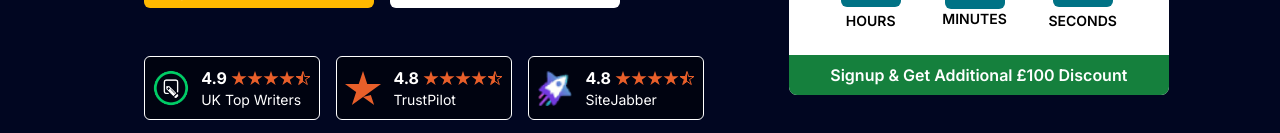
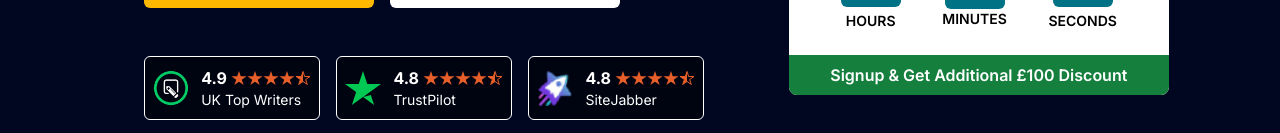
Before and after one commit to mshafyAli/NextTest, a Next.js app in the folder my-app/: page / in a window 1280 px wide. Shown: the part 667-800 px from the top of the page. Built offline with nearby package versions, Linux system fonts and the light colour scheme.

Commit message:
add some changes

```diff
--- a/my-app/src/Components/Banner.jsx
+++ b/my-app/src/Components/Banner.jsx
@@ -134,7 +134,7 @@ const Banner = () => {
                 <div className="bg-[#00000080]  md:w-44 h-16 p-2 rounded-md border border-white">
                   <div className="flex items-center justify-between h-full">
                     <div>
-                        <SiTrustpilot  color="#E85F2A" className="w-8 h-8 md:w-9 md:h-9"/>
+                        <SiTrustpilot  color="#00C853" className="w-8 h-8 md:w-9 md:h-9"/>
 
                     </div>
                     <div className="flex flex-col items-start">
--- a/my-app/src/Components/FooterBanner.jsx
+++ b/my-app/src/Components/FooterBanner.jsx
@@ -3,7 +3,7 @@ const FooterBanner = () => {
     <div className="bg-white w-full h-auto">
       <div className="md:w-[80%] w-[95%] mx-auto">
         <div className="flex items-center flex-col gap-2 md:flex-row justify-between py-4">
-          <h2 className="text-sm">Copyright © 2001 The Academians UK | All rights reserved</h2>
+          <h2 className="text-[12px] md:text-sm">Copyright © 2001 The Academians UK | All rights reserved</h2>
           <h2 className="text-sm">| Terms of Service | Privacy Policy | Refund Policy |</h2>
         </div>
       </div>
--- a/my-app/src/Components/Navbar.jsx
+++ b/my-app/src/Components/Navbar.jsx
@@ -32,51 +32,7 @@ const Navbar = ({handleAboutClick, handleContactClick}) => {
 
 
 
-  // const handleScrollToSection = (ref) => {
-  //   if (ref && ref.current) {
-  //     ref.current.scrollIntoView({ behavior: 'smooth' });
-  //   }
-  // };
 
-  // const handleAboutClick = () => {
-  //   if (pathname === '/') {
-  //     // If already on the Home page, scroll to the About section
-  //     handleScrollToSection(aboutRef);
-  //   } else {
-  //     // Navigate to the Home page with query param for 'about' section
-  //     router.push('/?scrollTo=about');
-  //   }
-  // };
-
-  // const handleContactClick = () => {
-  //   if (pathname === '/') {
-  //     // If already on the Home page, scroll to the Contact section
-  //     handleScrollToSection(contactRef);
-  //   } else {
-  //     // Navigate to the Home page with query param for 'contact' section
-  //     router.push('/?scrollTo=contact');
-  //   }
-  // };
-
-   // Navigate to home with hash for scrolling
-  //  const handleScrollToAbout = () => {
-  //   router.push('/#about');
-  // };
-
-  // const handleScrollToContact = () => {
-  //   router.push('/#contact-us');
-  // };
-
-
-  // const handleAboutClick = () => {
-  //   // Navigate to home page with query param for 'about' section
-  //   router.push('/?scrollTo=about');
-  // };
-
-  // const handleContactClick = () => {
-  //   // Navigate to home page with query param for 'contact' section
-  //   router.push('/?scrollTo=contact');
-  // };
 
   // Close dropdown if click outside of dropdown or service
   const handleClickOutside = (event) => {
@@ -252,7 +208,7 @@ const Navbar = ({handleAboutClick, handleContactClick}) => {
             </div>
             {isDropdownOpen && (
               <div
-                className="bg-[#007285] border border-[#ffffff7a] w-[220px] text-white rounded-md shadow-lg mt-2 mb-4"
+                className="bg-primary border border-[#ffffff7a] w-[220px] text-white rounded-md shadow-lg mt-2 mb-4"
                 ref={dropdownRef}
               >
                 <ul>
```
